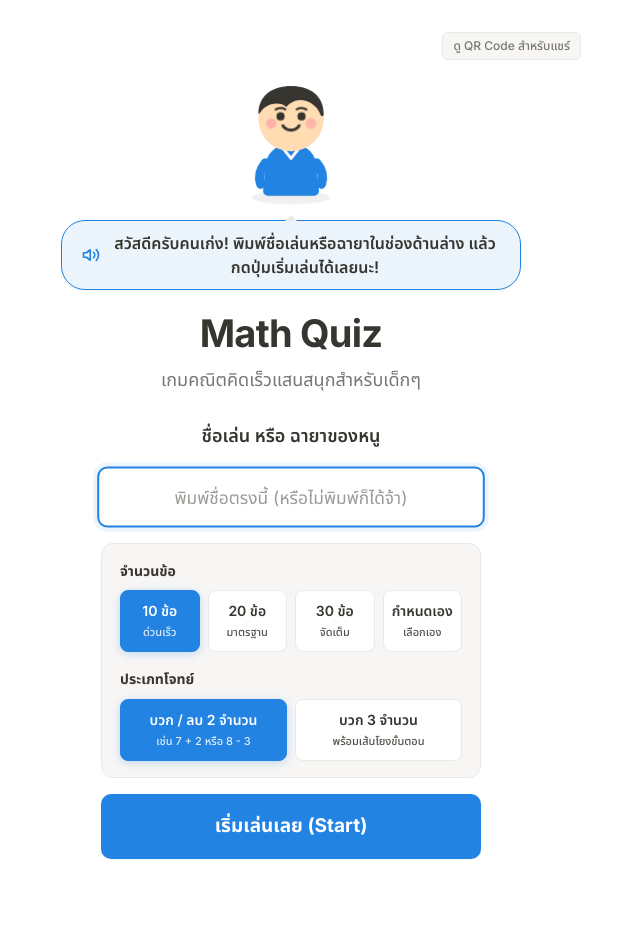
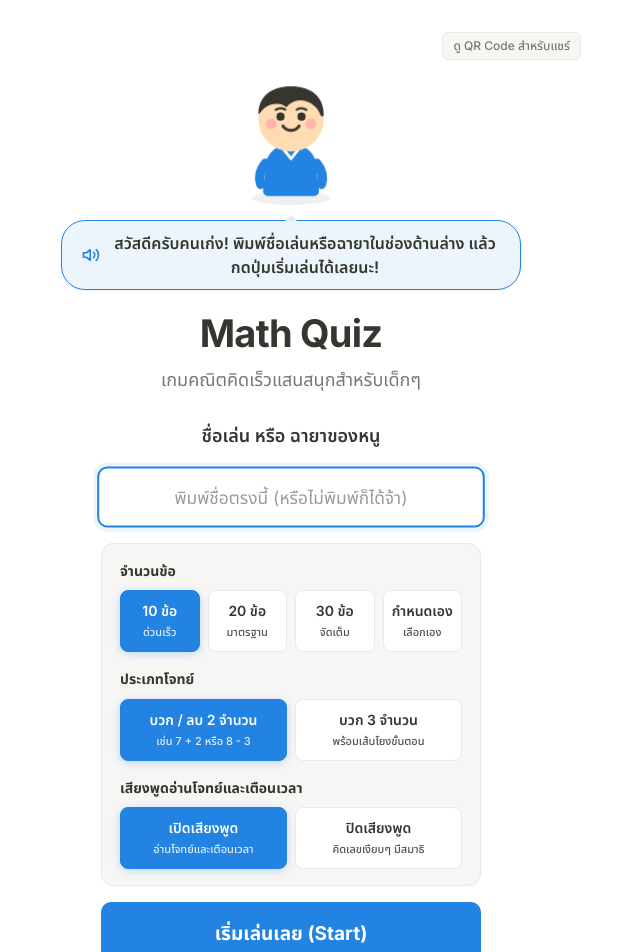
Before and after one commit to barron-local/math-quiz, a React (Vite) app: page / in a window 1280 px wide. Shown: the top 952 px of the page, without its empty margins (349-989 px from the left). Before the commit the page ends 891 px from the top, so only its background shows below. Built offline with nearby package versions, Linux system fonts and the light colour scheme.

Commit message:
feat(voice): add voice toggle option on the home screen

```diff
--- a/src/App.tsx
+++ b/src/App.tsx
@@ -27,6 +27,13 @@ export default function App() {
   const [customQuestionCount, setCustomQuestionCount] = useState('')
   const [totalQuestions, setTotalQuestions] = useState(10)
   const [problemType, setProblemType] = useState<ProblemType>('add-sub-2')
+  const [isVoiceEnabled, setIsVoiceEnabled] = useState(() => {
+    if (typeof window !== 'undefined') {
+      const saved = localStorage.getItem('math_quiz_voice_enabled')
+      return saved !== null ? saved === 'true' : true
+    }
+    return true
+  })
 
   const [currentIndex, setCurrentIndex] = useState(0)
   const [currentQuestion, setCurrentQuestion] = useState<Question | null>(null)
@@ -71,6 +78,7 @@ export default function App() {
     : 'สวัสดีครับเพื่อนคนเก่ง! ยินดีต้อนรับนะคร้าบ ให้หนูพิมพ์ชื่อเล่น เลือกลักษณะโจทย์ที่ชอบ แล้วกดปุ่มเริ่มเล่นเพื่อไปลุยด้วยกันได้เลยจ้า!'
 
   const handleSpeakWelcome = () => {
+    if (!isVoiceEnabled) return
     setIsSpeaking(true)
     speakThaiText(
       welcomeSpeechText,
@@ -81,10 +89,10 @@ export default function App() {
 
   // Auto-speak cute welcome message on first entry or user click
   useEffect(() => {
-    if (gameState !== 'name-input' || hasSpokenWelcome) return
+    if (gameState !== 'name-input' || hasSpokenWelcome || !isVoiceEnabled) return
 
     const tryAutoSpeak = () => {
-      if (!hasSpokenWelcome) {
+      if (!hasSpokenWelcome && isVoiceEnabled) {
         setHasSpokenWelcome(true)
         handleSpeakWelcome()
       }
@@ -110,11 +118,11 @@ export default function App() {
       window.removeEventListener('click', handleFirstGesture)
       window.removeEventListener('touchstart', handleFirstGesture)
     }
-  }, [gameState, hasSpokenWelcome])
+  }, [gameState, hasSpokenWelcome, isVoiceEnabled])
 
   // Read math problem aloud with cheerful Thai speech
   const handleSpeakProblem = (questionToSpeak = currentQuestion) => {
-    if (!questionToSpeak) return
+    if (!questionToSpeak || !isVoiceEnabled) return
     const textToSpeak = formatProblemForSpeech(
       questionToSpeak.num1,
       questionToSpeak.operator,
@@ -131,14 +139,14 @@ export default function App() {
 
   // Automatically read the math problem aloud when a new question appears
   useEffect(() => {
-    if (gameState === 'playing' && currentQuestion && !isAnswered) {
+    if (gameState === 'playing' && currentQuestion && !isAnswered && isVoiceEnabled) {
       // Small pause (250ms) before voice begins
       const timer = setTimeout(() => {
         handleSpeakProblem(currentQuestion)
       }, 250)
       return () => clearTimeout(timer)
     }
-  }, [currentQuestion?.id, gameState])
+  }, [currentQuestion?.id, gameState, isVoiceEnabled])
 
   // Reset time warning flag when a new question starts
   useEffect(() => {
@@ -147,7 +155,7 @@ export default function App() {
 
   // Spoken voice warning when time is running low (10 seconds remaining)
   useEffect(() => {
-    if (gameState === 'playing' && !isAnswered && timeLeft === 10 && !hasWarnedTimeRef.current) {
+    if (gameState === 'playing' && !isAnswered && timeLeft === 10 && !hasWarnedTimeRef.current && isVoiceEnabled) {
       hasWarnedTimeRef.current = true
       setIsSpeaking(true)
       const warningText = `เหลือเวลาอีกสิบวินาทีแล้วนะน้อง${kidName || 'คนเก่ง'} สู้ๆ จ้า!`
@@ -157,7 +165,7 @@ export default function App() {
         () => setIsSpeaking(false)
       )
     }
-  }, [timeLeft, gameState, isAnswered, kidName])
+  }, [timeLeft, gameState, isAnswered, kidName, isVoiceEnabled])
 
   // Play grand celebration fireworks sound when completing the quiz
   useEffect(() => {
@@ -488,6 +496,45 @@ export default function App() {
                   </button>
                 </div>
               </div>
+
+              {/* Voice Setting Toggle */}
+              <div className="config-group">
+                <div className="config-label-row">
+                  <span className="config-title">เสียงพูดอ่านโจทย์และเตือนเวลา</span>
+                </div>
+                <div className="config-types-row">
+                  <button
+                    type="button"
+                    className={`config-chip-btn ${isVoiceEnabled ? 'active' : ''}`}
+                    onClick={() => {
+                      setIsVoiceEnabled(true)
+                      if (typeof window !== 'undefined') {
+                        localStorage.setItem('math_quiz_voice_enabled', 'true')
+                      }
+                    }}
+                  >
+                    <span>เปิดเสียงพูด</span>
+                    <span className="chip-desc">อ่านโจทย์และเตือนเวลา</span>
+                  </button>
+                  <button
+                    type="button"
+                    className={`config-chip-btn ${!isVoiceEnabled ? 'active' : ''}`}
+                    onClick={() => {
+                      setIsVoiceEnabled(false)
+                      if (typeof window !== 'undefined') {
+                        localStorage.setItem('math_quiz_voice_enabled', 'false')
+                        if ('speechSynthesis' in window) {
+                          window.speechSynthesis.cancel()
+                        }
+                      }
+                      setIsSpeaking(false)
+                    }}
+                  >
+                    <span>ปิดเสียงพูด</span>
+                    <span className="chip-desc">คิดเลขเงียบๆ มีสมาธิ</span>
+                  </button>
+                </div>
+              </div>
             </div>
 
             <button type="submit" className="notion-btn-primary pulse-btn kid-big-btn">
```
